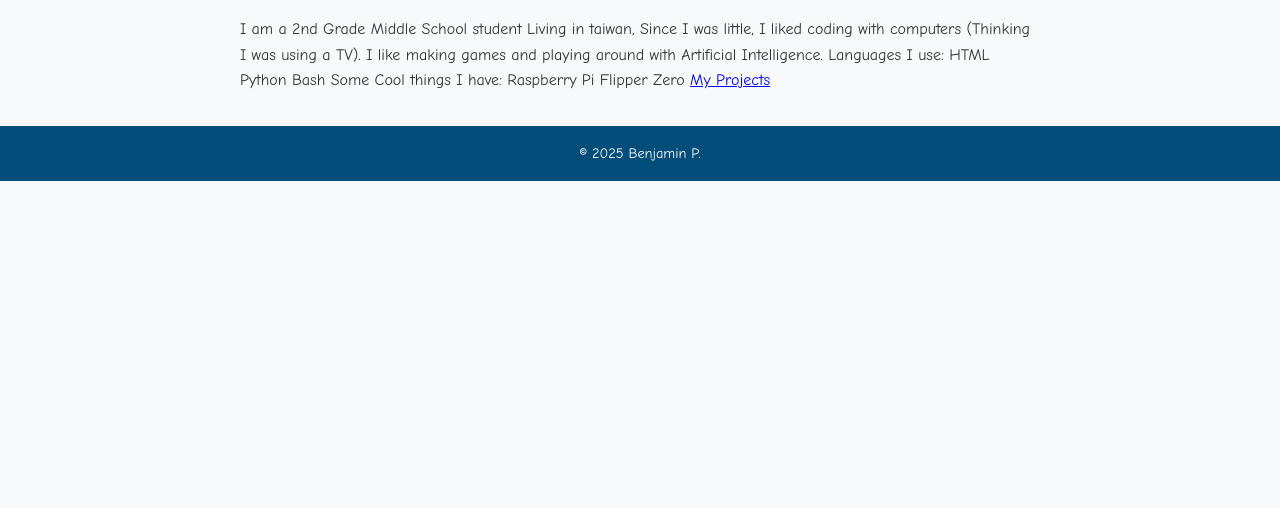
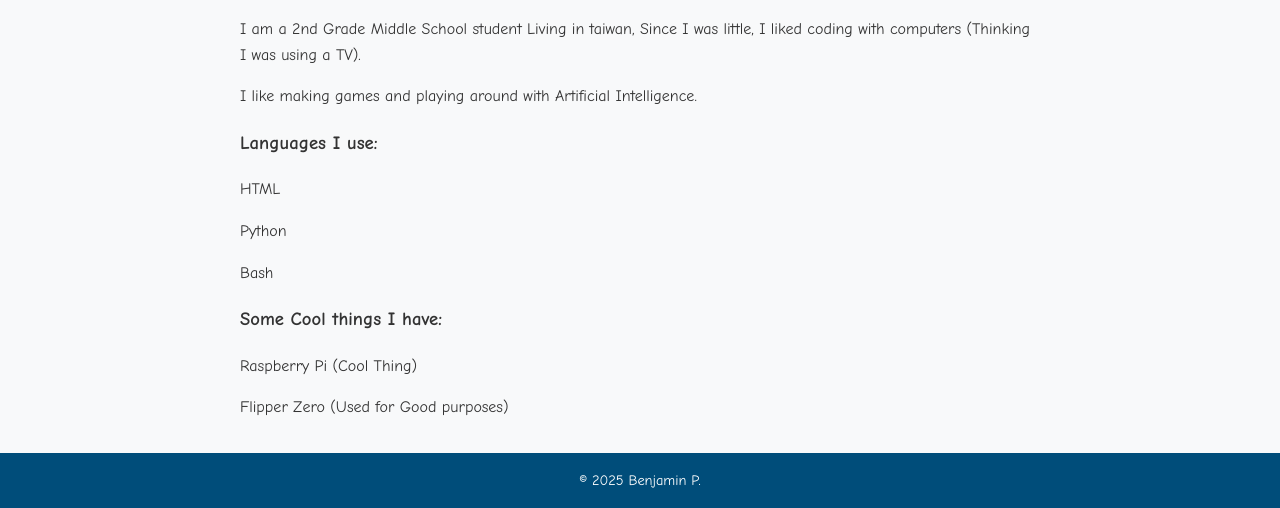
Before and after one commit to BenP1236691/BenP1236691.github.io, a plain HTML site: page index.html in a window 1280 px wide. Shown: the part 413-921 px from the top of the page. Before the commit the page ends 800 px from the top, so only its background shows below. Drawn offline with Linux system fonts and the light colour scheme.

```diff
--- a/index.html
+++ b/index.html
@@ -22,21 +22,15 @@
 <main>
   <section>
     <h2>About Me</h2>
-    <p>
-      I am a 2nd Grade Middle School student Living in taiwan, Since I was little, I liked coding with computers (Thinking I was using a TV).
-      I like making games and playing around with Artificial Intelligence.
-
-      Languages I use:
-      HTML
-      Python
-      Bash
-
-      Some Cool things I have:
-      Raspberry Pi
-      Flipper Zero
-
-      <a href="projects.html">My Projects</a>
-    </p>
+    <p>I am a 2nd Grade Middle School student Living in taiwan, Since I was little, I liked coding with computers (Thinking I was using a TV).</p>
+    <p>I like making games and playing around with Artificial Intelligence.</p>
+    <h3>Languages I use: </h3>
+    <p>HTML</p>
+    <p>Python</p>
+    <p>Bash</p>
+    <h3>Some Cool things I have:</h3>
+    <p>Raspberry Pi (Cool Thing)</p>
+    <p>Flipper Zero (Used for Good purposes)</p>
   </section>
 </main>
 
```
Also changed, not shown: projects.html (+1 -1 lines).
